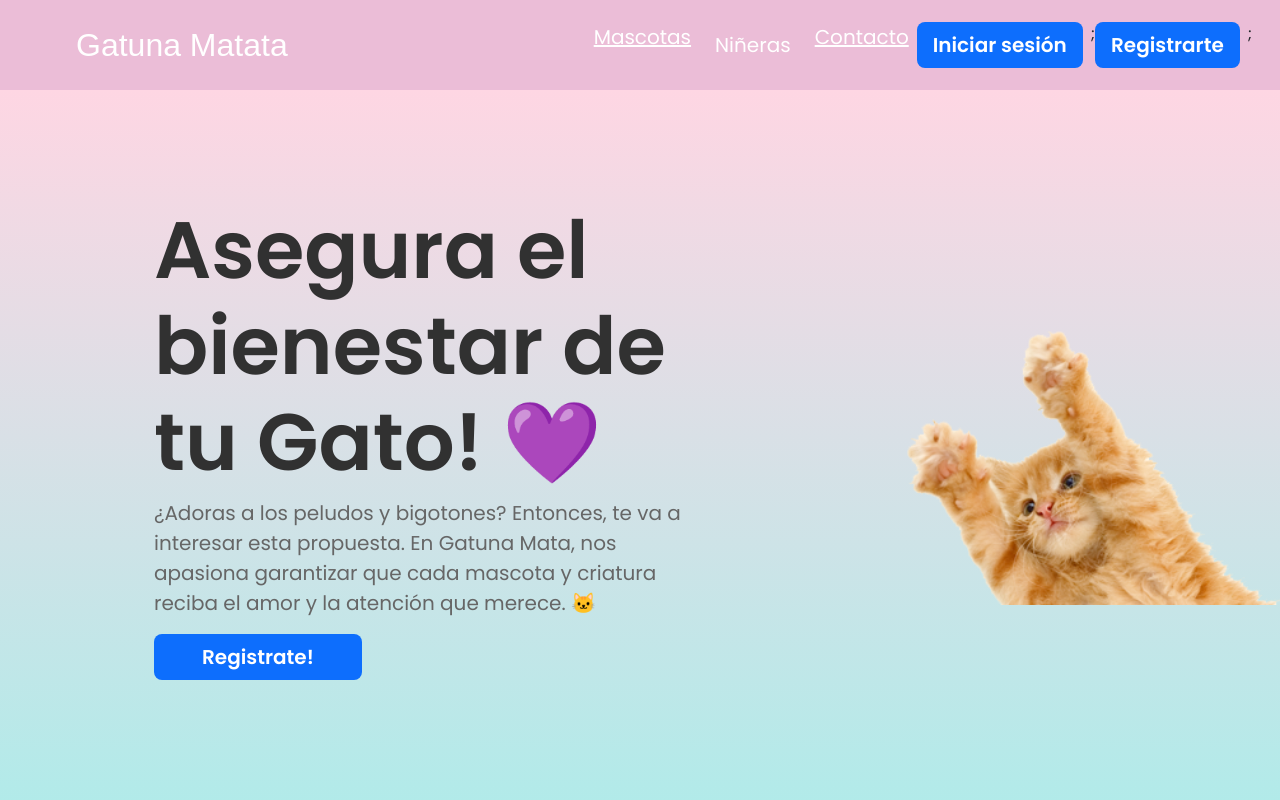
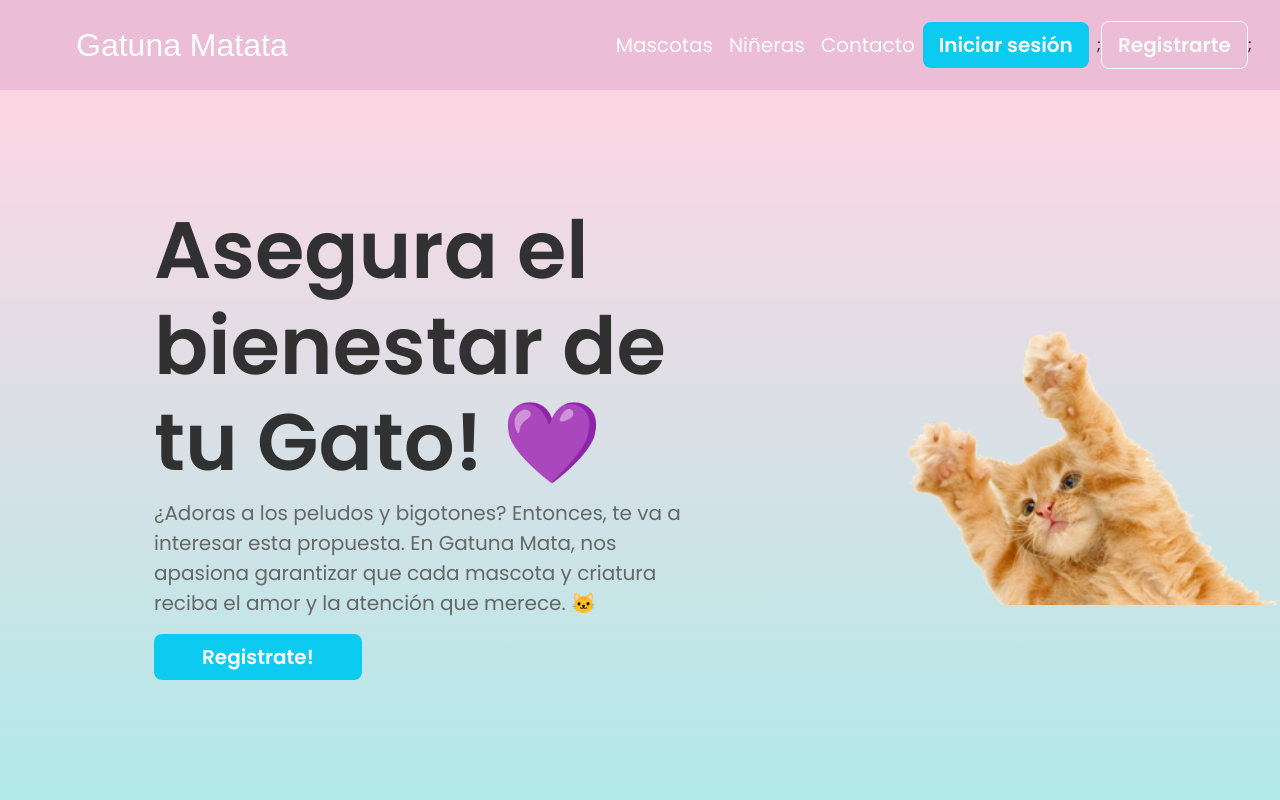
Before and after one commit to luciano-meloclaps/Gatuna_Matata, a React (Vite) app: page / in a window 1280 px wide. Shown: the top 800 px of the page. Built offline with nearby package versions, Linux system fonts and the light colour scheme; a web font is replaced by a local one.

Commit message:
Arregle varios errores de estilos y de funcionalidad como el navbar

```diff
--- a/src/components/fom/Form.jsx
+++ b/src/components/fom/Form.jsx
@@ -18,7 +18,10 @@ const Form = () => {
   };
 
   return (
-    <div className="d-flex justify-content-center  flex-column my-5" id='form'>
+    <div
+      className="d-flex text-white justify-content-center  flex-column my-5"
+      id="form"
+    >
       <h1 className="d-flex fs-1 color-accent-user justify-content-center">
         Tienes algo para comentarnos? 🫡
       </h1>
@@ -41,7 +44,7 @@ const Form = () => {
               value={email}
               onChange={(e) => setEmail(e.target.value)}
             />
-            <div id="emailHelp" className="form-text">
+            <div id="emailHelp" className="form-text text-secondary">
               No compartiremos tus datos con nadie 😊
             </div>
           </div>
@@ -87,7 +90,7 @@ const Form = () => {
           {/*BUTTON*/}
           <Button
             type="submit"
-            className="btn bg-accent-user text-white btn-lg px-5 me-md-2 fw-bold bx-2 border-0"
+            className="btn bg-info text-white btn-lg px-5 me-md-2 fw-bold bx-2 border-0"
           >
             Submit
           </Button>
--- a/src/components/footer/Footer.jsx
+++ b/src/components/footer/Footer.jsx
@@ -59,17 +59,17 @@ const Footer = () => {
             <h5 className="text-white">Legales</h5>
             <ul className="nav flex-column">
               <li className="nav-item mb-1">
-                <a href="#" className="nav-link p-0 text-muted">
+                <a href="#" className="nav-link p-0  text-secondary">
                   Licencia
                 </a>
               </li>
               <li className="nav-item mb-1">
-                <a href="#" className="nav-link p-0 text-muted">
+                <a href="#" className="nav-link p-0  text-secondary">
                   Política de devoluciones
                 </a>
               </li>
               <li className="nav-item mb-1">
-                <a href="#" className="nav-link p-0 text-muted">
+                <a href="#" className="nav-link p-0  text-secondary">
                   Política de envío
                 </a>
               </li>
@@ -80,17 +80,17 @@ const Footer = () => {
             <h5 className="text-white">Terminos y condiciones</h5>
             <ul className="nav flex-column">
               <li className="nav-item mb-1">
-                <a href="#" className="nav-link p-0 text-muted">
+                <a href="#" className="nav-link p-0  text-secondary">
                   Términos de servicio
                 </a>
               </li>
               <li className="nav-item mb-1">
-                <a href="#" className="nav-link p-0 text-muted">
+                <a href="#" className="nav-link p-0  text-secondary">
                   Política de privacidad
                 </a>
               </li>
               <li className="nav-item mb-1">
-                <a href="#" className="nav-link p-0 text-muted">
+                <a href="#" className="nav-link p-0  text-secondary">
                   Política de cookies
                 </a>
               </li>
@@ -101,17 +101,17 @@ const Footer = () => {
             <h5 className="text-white">Acerca de nosotros</h5>
             <ul className="nav flex-column mb-5">
               <li className="nav-item mb-1">
-                <a href="#" className="nav-link p-0 text-muted">
+                <a href="#" className="nav-link p-0  text-secondary">
                   Quiénes somos
                 </a>
               </li>
               <li className="nav-item mb-1">
-                <a href="#" className="nav-link p-0 text-muted">
+                <a href="#" className="nav-link p-0  text-secondary">
                   Nuestro equipo
                 </a>
               </li>
               <li className="nav-item mb-1">
-                <a href="#" className="nav-link p-0 text-muted">
+                <a href="#" className="nav-link p-0  text-secondary">
                   Carreras
                 </a>
               </li>
@@ -119,7 +119,7 @@ const Footer = () => {
           </div>
 
           <div class="d-flex flex-column flex-sm-row justify-content-center py-3  border-top">
-            <p className="text-muted">
+            <p className=" text-secondary">
               © 2023 Gatuna Matata. Todos los derechos reservados
             </p>
           </div>
--- a/src/components/hero/Hero.jsx
+++ b/src/components/hero/Hero.jsx
@@ -19,7 +19,7 @@ const Hero = () => {
             </p>
             <div className="d-grid gap-2 d-md-flex justify-content-md-start mb-4 mb-lg-3 ">
               <Button
-                className="btn bg-secondary-user text-white btn-lg px-5 me-md-2 fw-bold bx-2 border-0"
+                className="btn bg-info text-white btn-lg px-5 me-md-2 fw-bold bx-2 border-0"
                 onClick={() => navigateLoginHero("/login")}
               >
                 Registrate!
--- a/src/components/navbar/Navbar.jsx
+++ b/src/components/navbar/Navbar.jsx
@@ -16,26 +16,38 @@ function NavScrollExample() {
   return (
     <Navbar
       expand="lg"
-      className="navbar_container p-3 bg-primary-user sticky-top"
+      className="navbar_container p-3 bg-primary-user text-decoration-none sticky-top"
     >
       <Container fluid>
-        <Navbar.Brand className="mx-5 fs-2 text-white font-marca" href="#">
+        <Navbar.Brand className="mx-5 fs-2 text-white  font-marca" href="#">
           Gatuna Matata
         </Navbar.Brand>
         <Navbar.Toggle aria-controls="navbarScroll" />
         <Navbar.Collapse id="navbarScroll">
           <Nav
-            className="ms-auto my-2 text-whit my-lg-0"
+            className="ms-auto d-flex align-items-center text-whit my-lg-0"
             style={{ maxHeight: "100px" }}
             navbarScroll
           >
-            <HashLink smooth to="/#gridcards" className="mx-2 text-white fs-5">
+            <HashLink
+              smooth
+              to="/#gridcards"
+              className="mx-2 text-decoration-none text-white fs-5"
+            >
               Mascotas
             </HashLink>
-            <Nav.Link className="mx-2 text-white fs-5" href="#action2">
+            <HashLink
+              smooth
+              to="/#sitter"
+              className="mx-2 text-decoration-none text-white fs-5"
+            >
               Niñeras
-            </Nav.Link>
-            <HashLink smooth to="/#form" className="mx-2 text-white fs-5">
+            </HashLink>
+            <HashLink
+              smooth
+              to="/#form"
+              className="mx-2 text-decoration-none text-white fs-5"
+            >
               Contacto
             </HashLink>
             {userData && (
@@ -48,7 +60,7 @@ function NavScrollExample() {
             )}
             {!userData && (
               <Button
-                className="btn bg-secondary-user text-white btn-lg  me-md-2 fw-bold bx-2 border-0"
+                className="btn-lg bg-info text-white me-md-2 fw-bold bx-2 border-0"
                 onClick={() => navigateLogin("/login")}
               >
                 Iniciar sesión
@@ -57,7 +69,7 @@ function NavScrollExample() {
             ;{""}
             {!userData && (
               <Button
-                className="btn bg-secondary-user text-white btn-lg  me-md-2 fw-bold bx-2 border-0"
+                variant="outline-light lg btn-lg fw-bold"
                 onClick={() => navigateLogin("/login")}
               >
                 Registrarte
--- a/src/components/sitter/Sitter.jsx
+++ b/src/components/sitter/Sitter.jsx
@@ -2,8 +2,8 @@ import React from "react";
 
 const Sitter = () => {
   return (
-    <div>
-      <div class="container px-4 py-5 rounded">
+    <div id="sitter" className="vh-100">
+      <div class="container my-5 px-4 py-5 rounded">
         <h2 class="pb-2 border-bottom color-accent-user  ">
           Las mejores niñeras de gatos 😺
         </h2>
```
